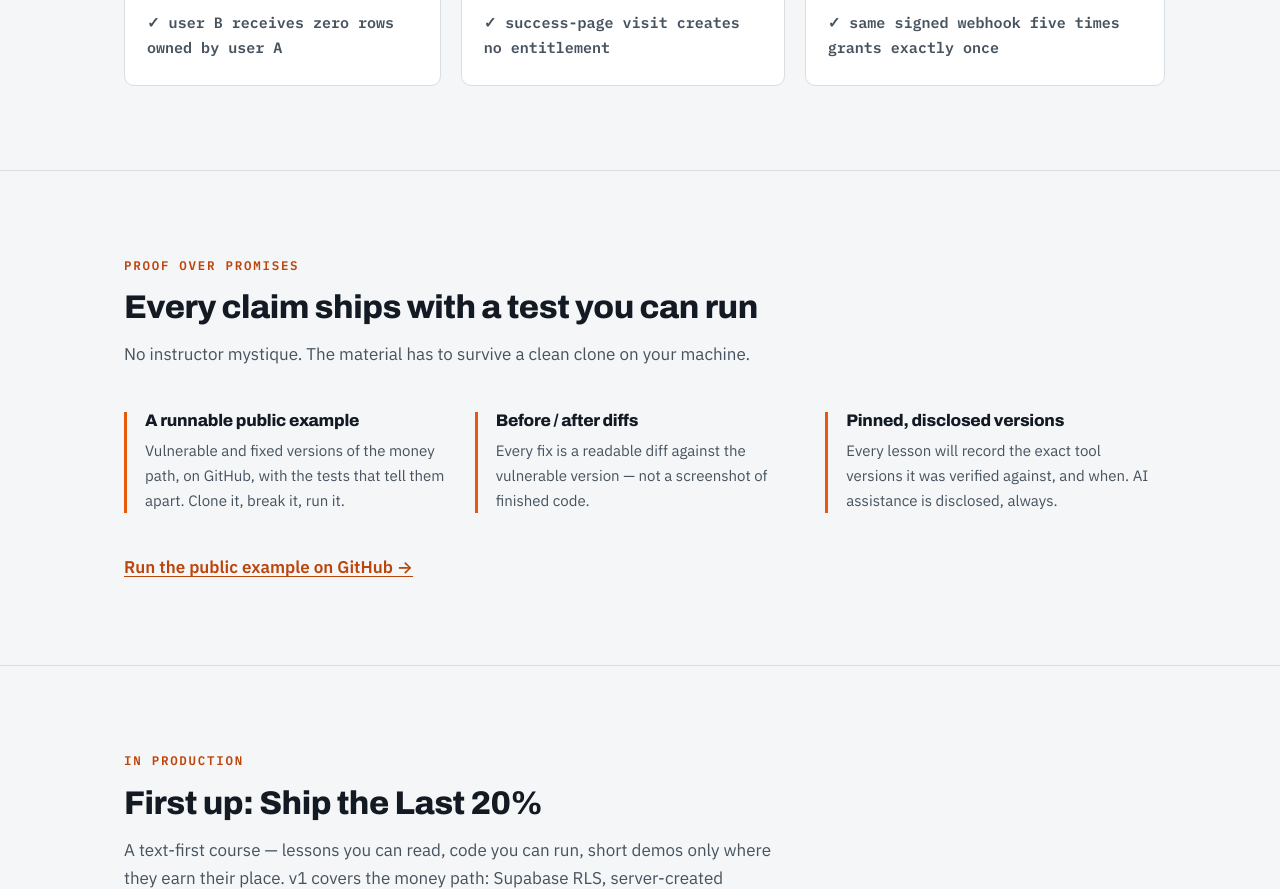
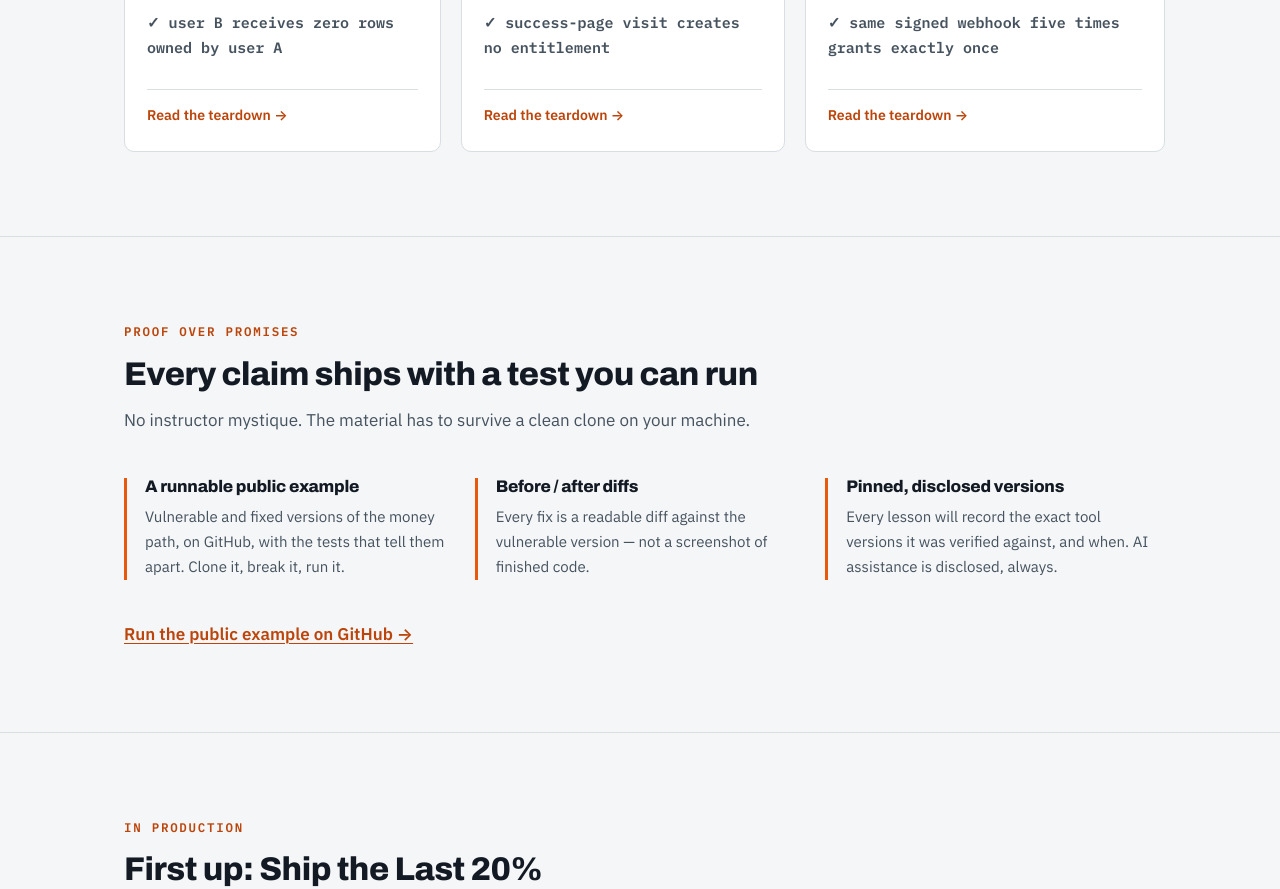
Before and after one commit to shiptested/shiptested.github.io, a plain HTML site: page index.html in a window 1280 px wide. Shown: the part 1516-2405 px from the top of the page. Drawn offline with Linux system fonts and the light colour scheme.

Commit message:
Link landing failure cards to Gate 1 articles

```diff
--- a/index.html
+++ b/index.html
@@ -250,6 +250,12 @@
     color: var(--pass);
     margin-top: auto;
   }
+  .card-link {
+    margin-top: 14px; padding-top: 14px; border-top: 1px solid var(--line);
+    font-size: 0.88rem; font-weight: 600; color: var(--accent-deep);
+    text-decoration: none; display: inline-flex; align-items: center; gap: 5px;
+  }
+  .card-link:hover { text-decoration: underline; }
 
   /* proof section */
   .proof-grid { display: grid; grid-template-columns: repeat(3, 1fr); gap: 20px; margin-top: 44px; }
@@ -405,6 +411,7 @@
 <span class="add">+   on documents for select</span>
 <span class="add">+   using (auth.uid() = user_id);</span></pre>
           <p class="proofline">✓ user B receives zero rows owned by user A</p>
+          <a class="card-link" href="/articles/supabase-rls-two-user-test/">Read the teardown &#8594;</a>
         </article>
         <article class="card">
           <span class="tag">CHECKOUT</span>
@@ -419,6 +426,7 @@
 <span class="add">+ // access is granted by the</span>
 <span class="add">+ // verified webhook — never here</span></pre>
           <p class="proofline">✓ success-page visit creates no entitlement</p>
+          <a class="card-link" href="/articles/success-url-not-proof-of-payment/">Read the teardown &#8594;</a>
         </article>
         <article class="card">
           <span class="tag">WEBHOOKS</span>
@@ -431,6 +439,7 @@
 <span class="add">+ await grantSeatOnce(order.id)</span>
 <span class="add">+ // keyed on the event — replays no-op</span></pre>
           <p class="proofline">✓ same signed webhook five times grants exactly once</p>
+          <a class="card-link" href="/articles/webhook-idempotency/">Read the teardown &#8594;</a>
         </article>
       </div>
     </div>
```
